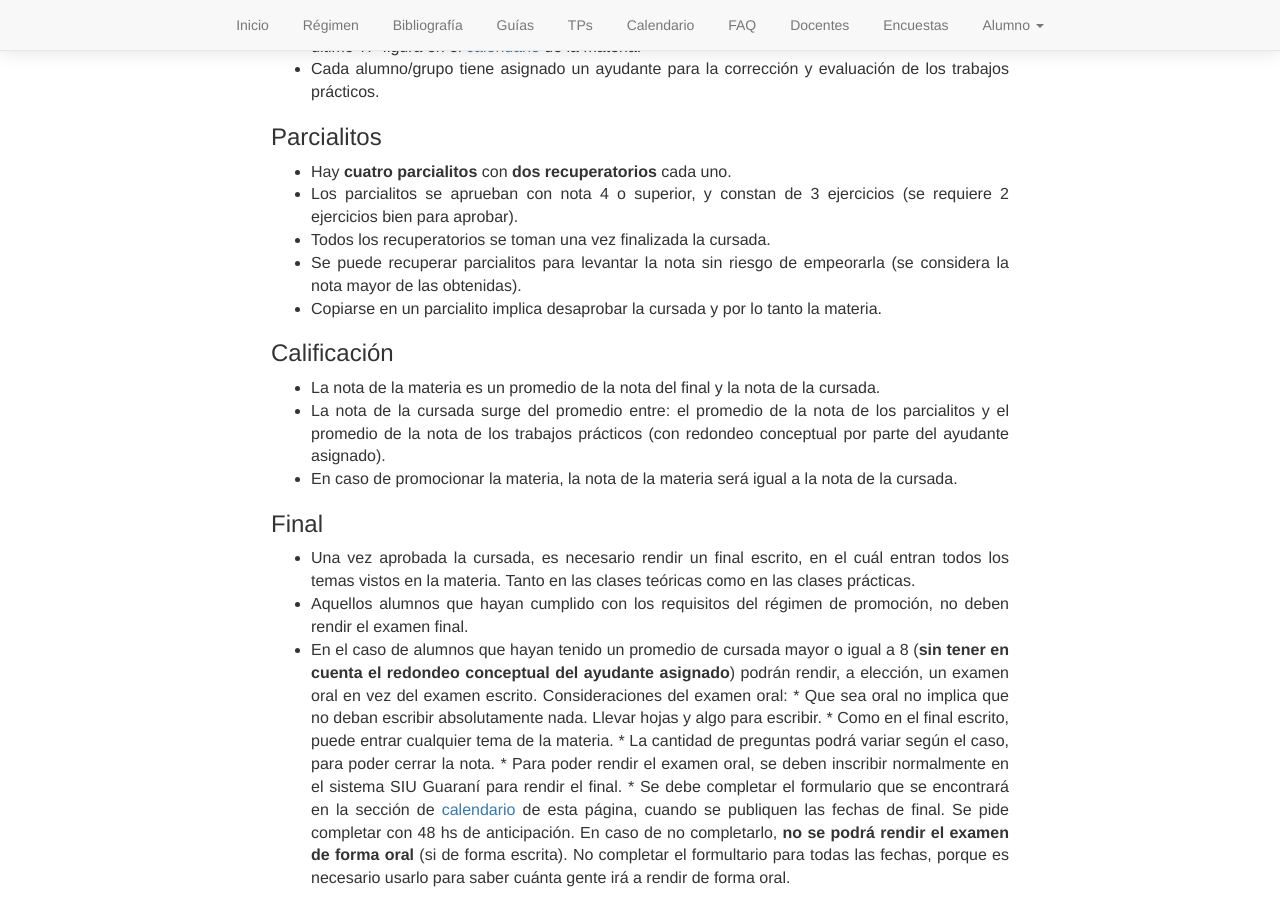
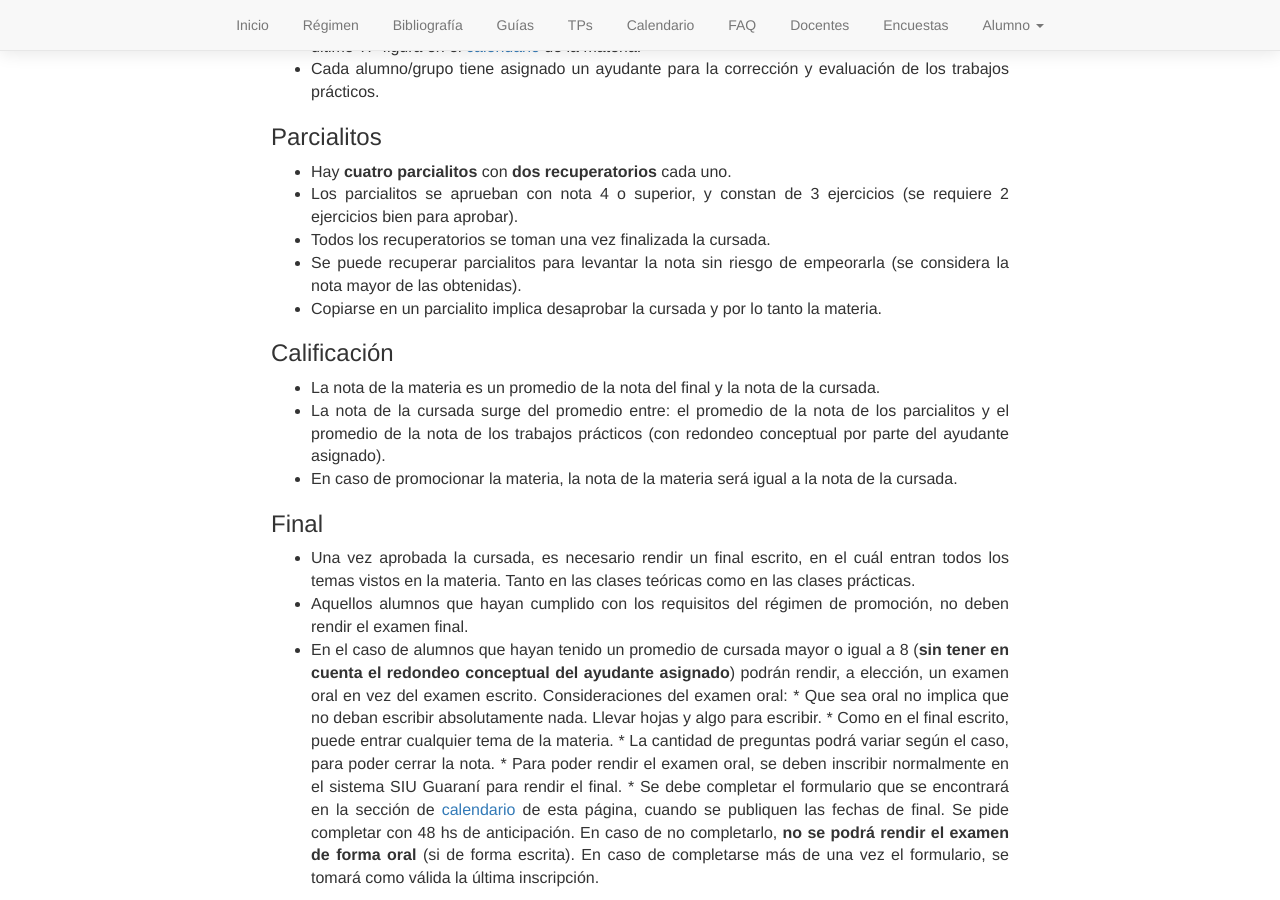
Before and after one commit to algoritmos-rw/algoritmos, a Jekyll site: the page built from static/01_regimen.md, in a window 1280 px wide and 900 px high, scrolled down 735 px. Built offline with Jekyll 4.4.1, drawn with Linux system fonts in a browser that asks for light colours.

Commit message:
Reescrito lo de las multiples inscripciones

```diff
--- a/static/01_regimen.md
+++ b/static/01_regimen.md
@@ -54,4 +54,4 @@ Régimen de cursada
 		* Como en el final escrito, puede entrar cualquier tema de la materia.
 		* La cantidad de preguntas podrá variar según el caso, para poder cerrar la nota.
 		* Para poder rendir el examen oral, se deben inscribir normalmente en el sistema SIU Guaraní para rendir el final.
-		* Se debe completar el formulario que se encontrará en la sección de [calendario]({{ 'calendario' | relative_url }}) de esta página, cuando se publiquen las fechas de final. Se pide completar con 48 hs de anticipación. En caso de no completarlo, **no se podrá rendir el examen de forma oral** (si de forma escrita). No completar el formultario para todas las fechas, porque es necesario usarlo para saber cuánta gente irá a rendir de forma oral.
+		* Se debe completar el formulario que se encontrará en la sección de [calendario]({{ 'calendario' | relative_url }}) de esta página, cuando se publiquen las fechas de final. Se pide completar con 48 hs de anticipación. En caso de no completarlo, **no se podrá rendir el examen de forma oral** (si de forma escrita). En caso de completarse más de una vez el formulario, se tomará como válida la última inscripción.
```
